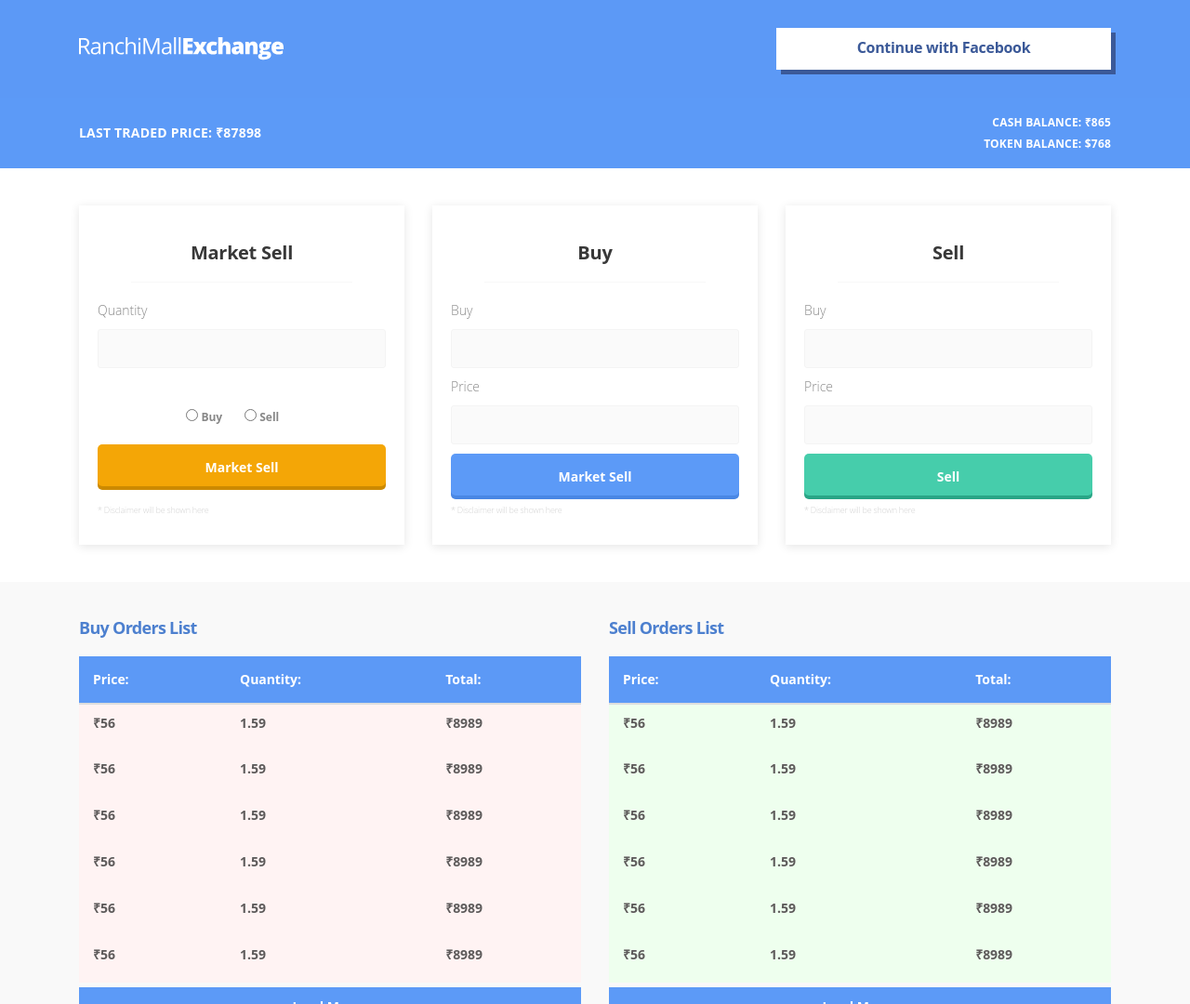
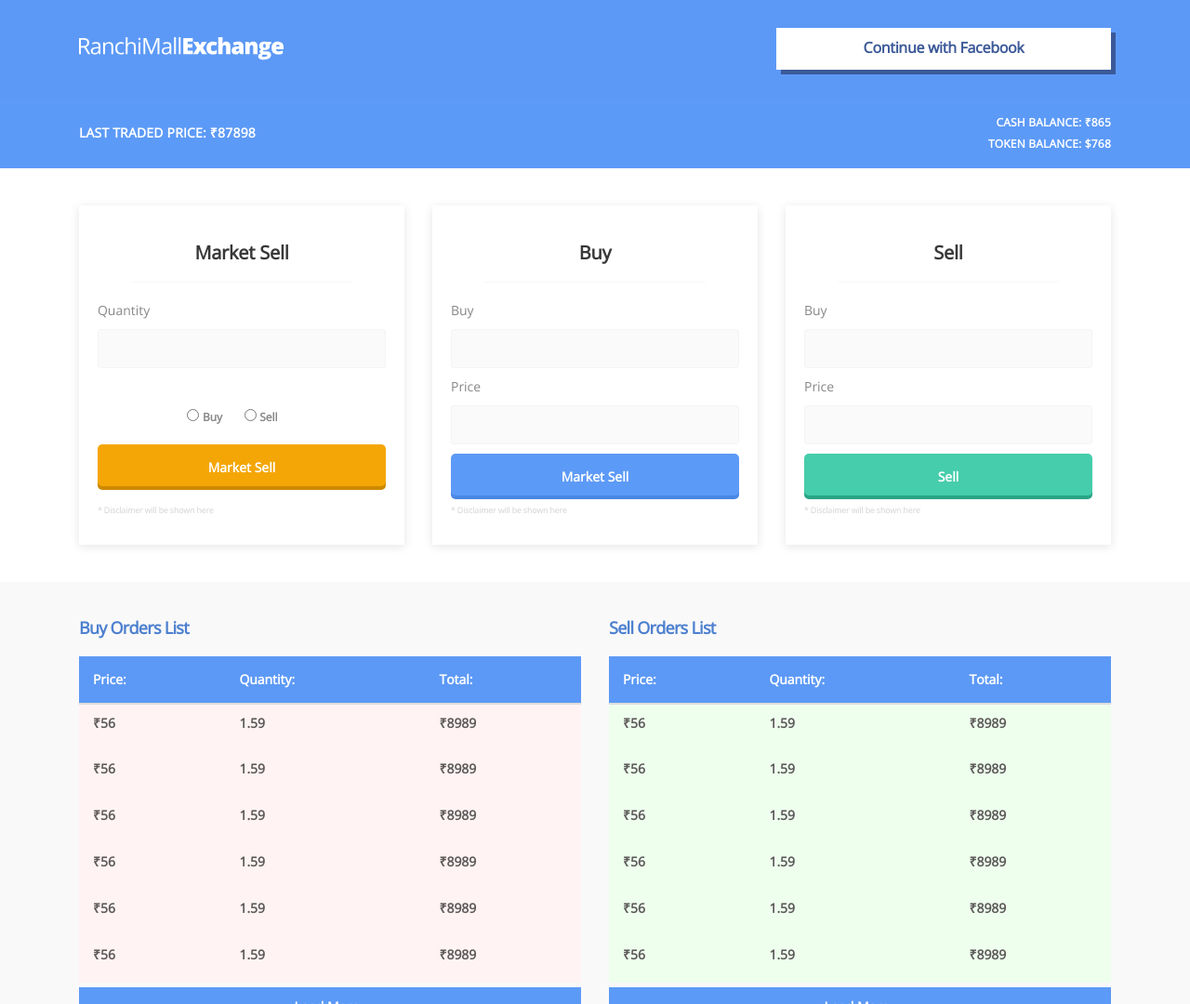
Before and after one commit to Sarabpreet/RanchiMall, a website: page frontend/index.html in a window 1280 px wide. Shown: the top 1080 px of the page at 93% size. Drawn offline with nearby package versions, Linux system fonts and the light colour scheme.

Commit message:
changes++

```diff
--- a/frontend/index.html
+++ b/frontend/index.html
@@ -4,6 +4,8 @@
     <!-- Required meta tags -->
     <meta charset="utf-8">
     <meta name="viewport" content="width=device-width, initial-scale=1, shrink-to-fit=no">
+
+    <link href="https://fonts.googleapis.com/css?family=Open+Sans" rel="stylesheet">
 
     <!-- Bootstrap CSS -->
     <link rel="stylesheet" href="/css/bootstrap.css">
```
